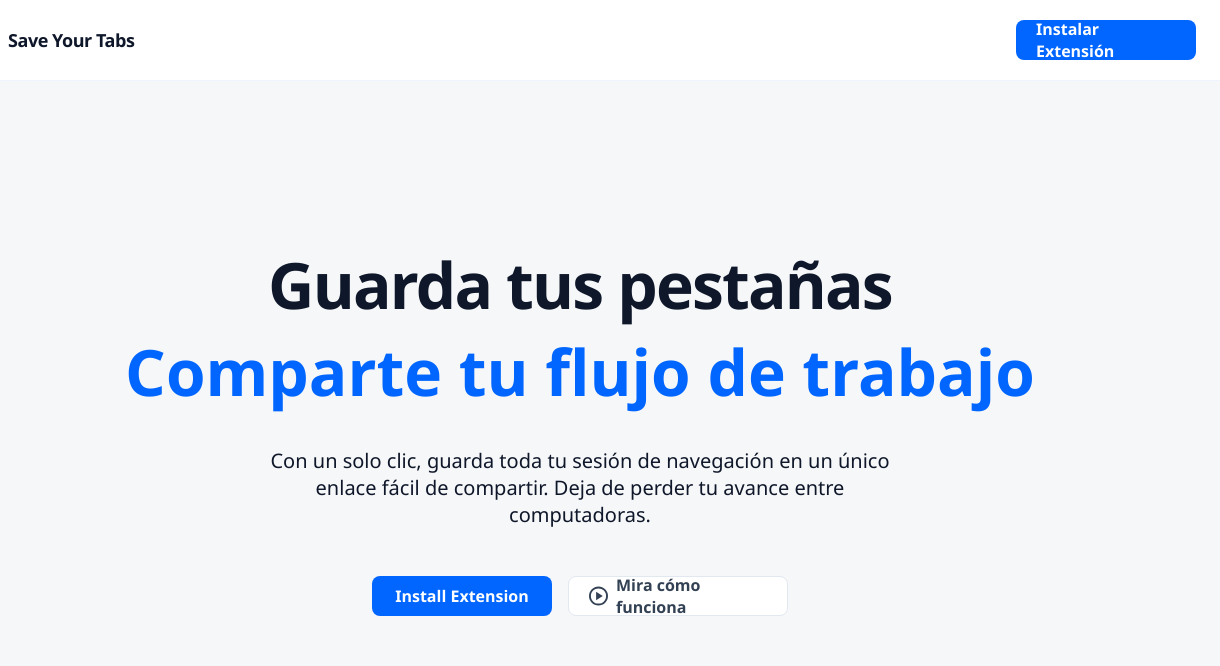
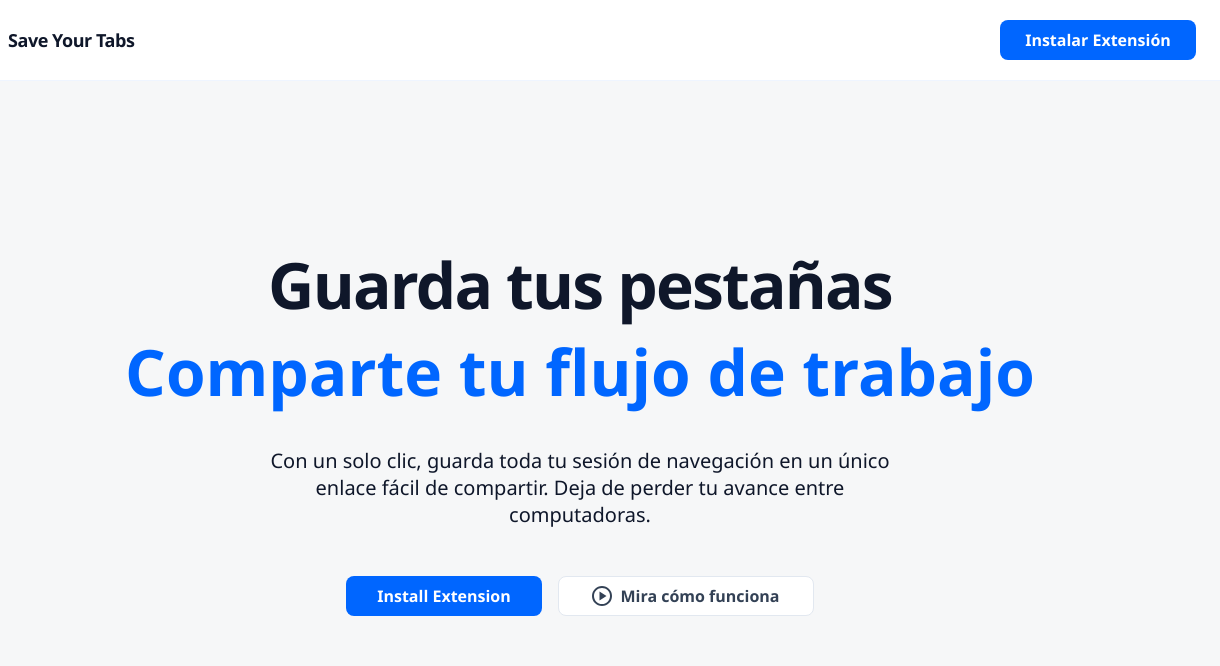
Before and after one commit to DenilDenilson/save-your-tabs, a browser extension: page web/index.html in a window 1280 px wide. Shown: the top 666 px of the page, 60-1280 px from the left. Drawn offline with Linux system fonts and the light colour scheme.

Commit message:
(fix) Button text in two lines to only one line

```diff
--- a/web/index.css
+++ b/web/index.css
@@ -40,8 +40,8 @@ header {
     display: flex;
     justify-content: center;  /* horizontal */
     align-items: center;      /* vertical */
-    padding: 10px 20px;
-    width: 180px;
+    padding: 8px 16px;
+    width: 196px;
     height: 40px;
     text-decoration: none;
     font-size: medium;
@@ -89,8 +89,8 @@ main > .banner > h5 {
     display: flex;
     justify-content: center;  /* horizontal */
     align-items: center;      /* vertical */
-    padding: 10px 20px;
-    width: 220px;
+    padding: 8px 16px;
+    width: 256px;
     height: 40px;
     text-decoration: none;
     font-size: medium;
```
